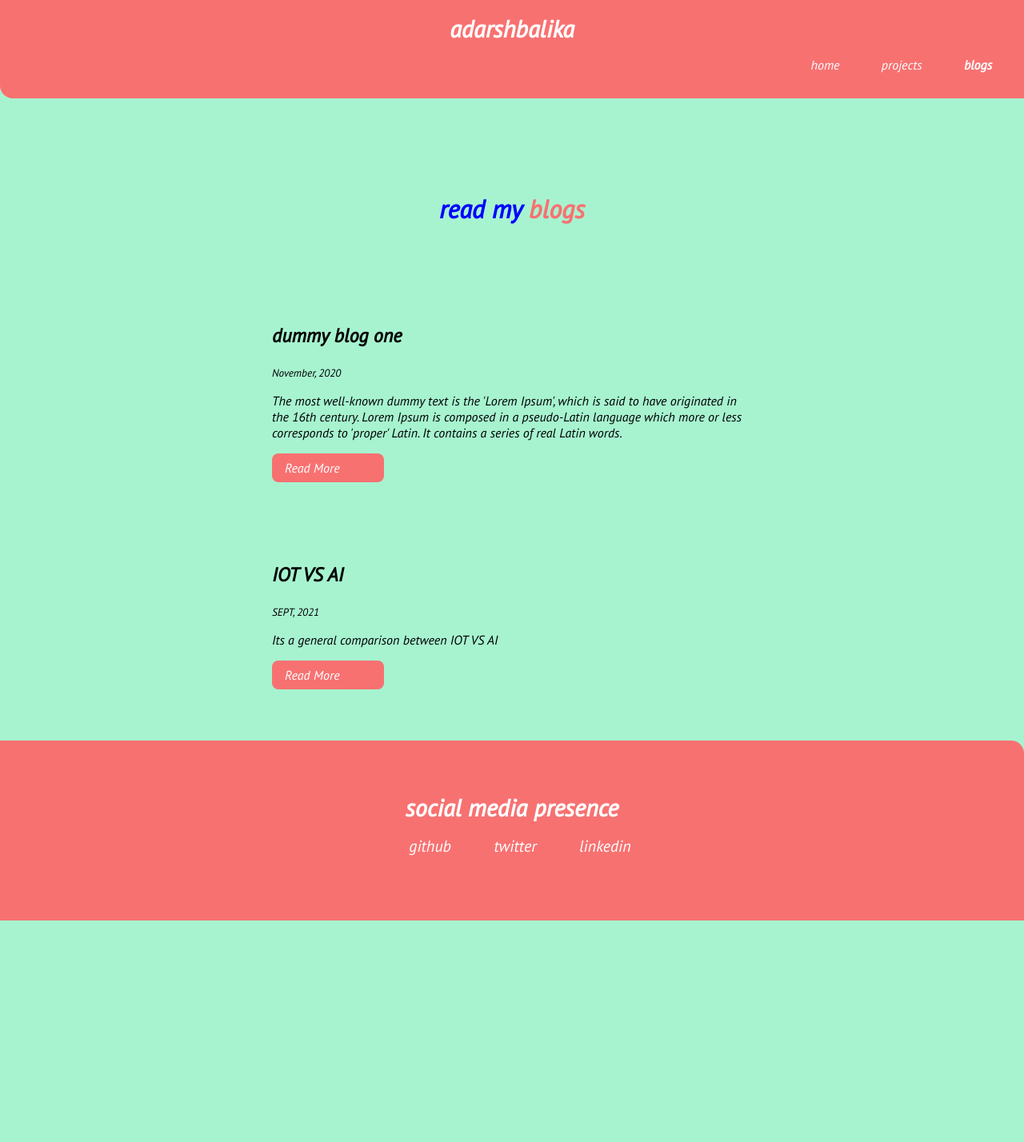
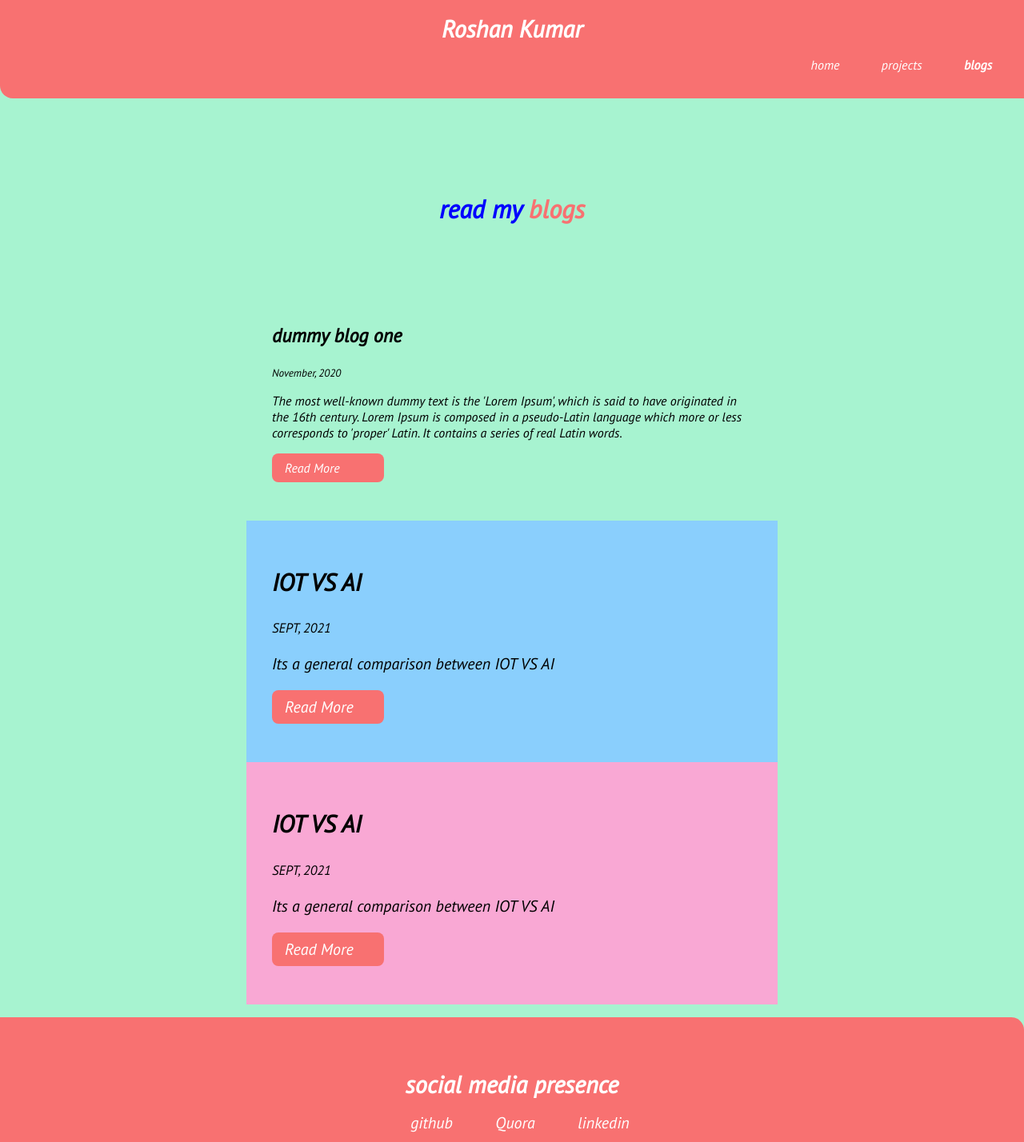
Before and after one commit to Roshankumar0808/Roshan-s_portfolio, a plain HTML site: page blogs.html in a window 1280 px wide. Shown: the whole page at 80% size. Before the commit the page ends 1151 px from the top, so only its background shows below. Drawn offline with Linux system fonts and the light colour scheme.

Commit message:
docs:update blog

```diff
--- a/blogs.html
+++ b/blogs.html
@@ -4,11 +4,11 @@
     <meta charset="UTF-8">
     <meta name="viewport" content="width=device-width, initial-scale=1.0">
     <link href="styles.css" rel="stylesheet" />
-    <title>blogs | adarshbalika</title>
+    <title>blogs | RoshanBlogs</title>
 </head>
 <body>
     <nav class="navigation container">
-        <div class="nav-brand">adarshbalika</div>
+        <div class="nav-brand">Roshan Kumar</div>
         <ul class="list-non-bullet nav-pills">
             <li class="list-item-inline">
                 <a class="link" href="/">home</a>
@@ -29,7 +29,7 @@
     <ul class="list-non-bullet">
 
         <li>
-            <article class="showcase-list container container-center ">
+            <article class="showcase-list container2 container-center ">
                 <h1>dummy blog one</h1>
             <small>November, 2020</small>
             <p>The most well-known dummy text is the 'Lorem Ipsum', which is said to have originated in the 16th century. Lorem Ipsum is composed in a pseudo-Latin language which more or less corresponds to 'proper' Latin. It contains a series of real Latin words.</p>
@@ -40,7 +40,17 @@
         </li>
 
         <li>
-            <article class="showcase-list container container-center ">
+            <article class="showcase-list1 container container-center ">
+                <h1>IOT VS AI</h1>
+                <small>SEPT, 2021</small>
+                <p>Its a general comparison between IOT VS AI</p>
+
+                <a class="link link-primary" href="https://youthful-payne-eb3080.netlify.app/">Read More</a>
+                 </article>
+
+        </li>
+        <li>
+            <article class="showcase-list3 container container-center ">
                 <h1>IOT VS AI</h1>
                 <small>SEPT, 2021</small>
                 <p>Its a general comparison between IOT VS AI</p>
@@ -56,17 +66,17 @@
         <div class="footer-header">social media presence</div>
         <ul class="social-links list-non-bullet">
             <li class="list-item-inline">
-                <a class="link" href="https://github.com/tanaypratap">
+                <a class="link" href="https://github.com/Roshankumar0808">
                     github
                 </a>
             </li>
             <li class="list-item-inline">
-                <a class="link" href="https://twitter.com/tanaypratap">
-                    twitter
+                <a class="link" href="https://www.quora.com/profile/ROSHAN-KUMAR-5308">
+                    Quora
                 </a>
             </li>
             <li class="list-item-inline">
-                <a class="link" href="https://linkedin.com/in/tanaypratap">
+                <a class="link" href="">
                     linkedin
                 </a>
             </li>
```
Also changed, not shown: index.html (+1 -1 lines).
